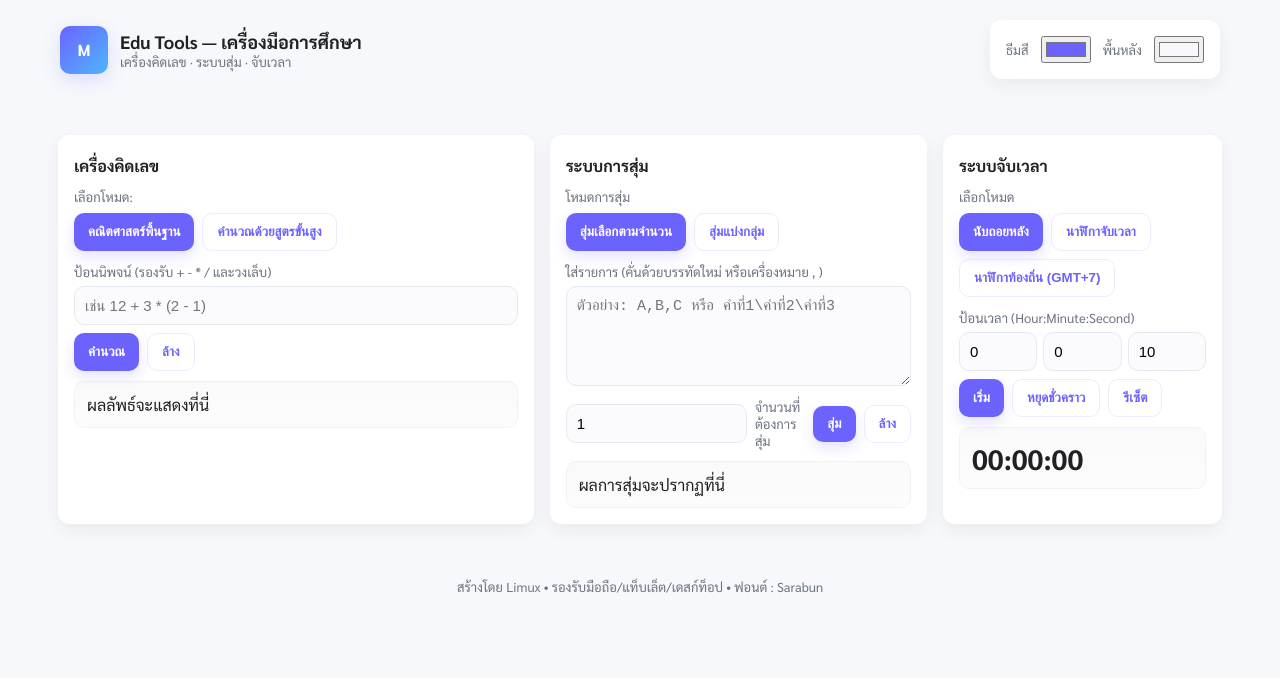
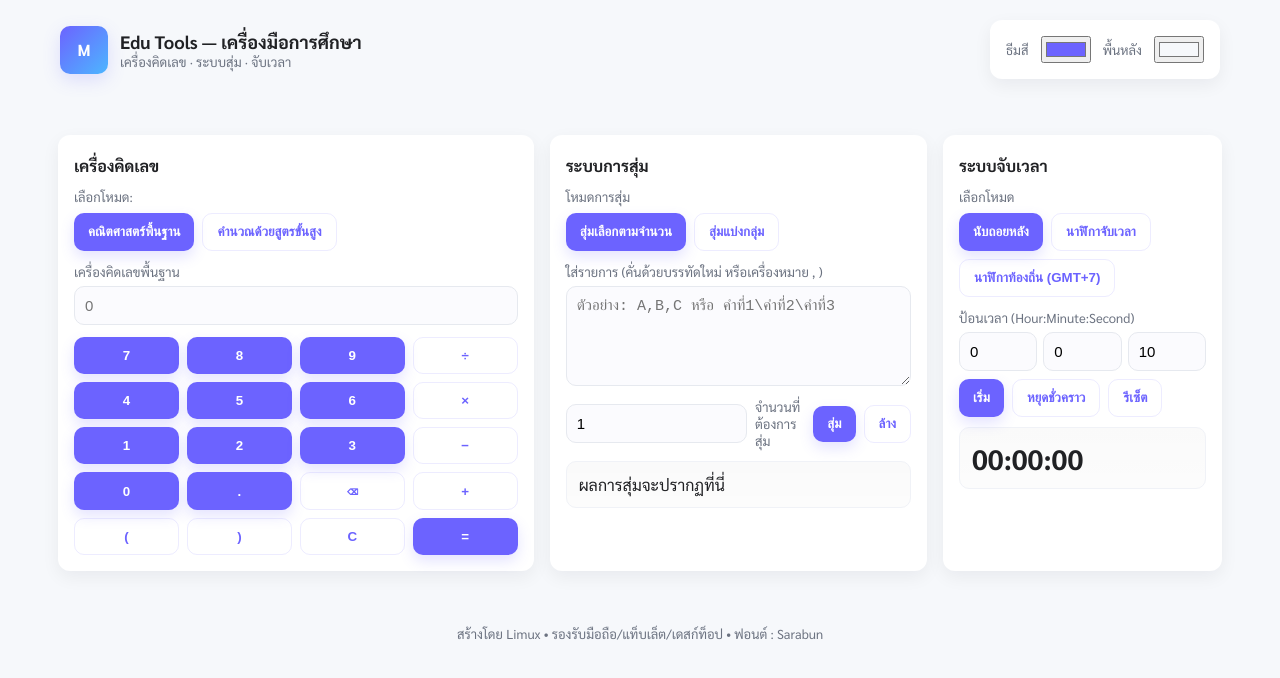
Before and after one commit to China885/EduTools, a plain HTML site: page index.html in a window 1280 px wide. Both pictures are taken after a click on the button "คณิตศาสตร์พื้นฐาน". Drawn offline with Linux system fonts and the light colour scheme.

Commit message:
Update index.html

```diff
--- a/index.html
+++ b/index.html
@@ -127,15 +127,66 @@
 
     <div id="calculator" style="margin-top:12px">
       <!-- Basic mode UI -->
-      <div id="calc-basic" style="margin-top:10px;">
-        <label>ป้อนนิพจน์ (รองรับ + - * / และวงเล็บ)</label>
-        <input id="basicExpr" type="text" placeholder="เช่น 12 + 3 * (2 - 1)" />
-        <div style="margin-top:8px;display:flex;gap:8px;">
-          <button class="btn" id="calc-basic-eval">คำนวณ</button>
-          <button class="btn ghost" id="calc-basic-clear">ล้าง</button>
-        </div>
-        <div style="margin-top:10px" class="output" id="basicResult">ผลลัพธ์จะแสดงที่นี่</div>
-      </div>
+      <!-- Basic Calculator -->
+<div id="calc-basic" style="margin-top:10px; display:none;">
+  <label>เครื่องคิดเลขพื้นฐาน</label>
+  <input id="basicExpr" type="text" placeholder="0" readonly />
+
+  <!-- keypad -->
+  <div id="calc-keypad" style="margin-top:12px;display:grid;grid-template-columns:repeat(4,1fr);gap:8px;">
+    <button class="btn" data-val="7">7</button>
+    <button class="btn" data-val="8">8</button>
+    <button class="btn" data-val="9">9</button>
+    <button class="btn ghost" data-val="/">÷</button>
+
+    <button class="btn" data-val="4">4</button>
+    <button class="btn" data-val="5">5</button>
+    <button class="btn" data-val="6">6</button>
+    <button class="btn ghost" data-val="*">×</button>
+
+    <button class="btn" data-val="1">1</button>
+    <button class="btn" data-val="2">2</button>
+    <button class="btn" data-val="3">3</button>
+    <button class="btn ghost" data-val="-">−</button>
+
+    <button class="btn" data-val="0">0</button>
+    <button class="btn" data-val=".">.</button>
+    <button class="btn ghost" id="calc-del">⌫</button>
+    <button class="btn ghost" data-val="+">+</button>
+
+    <button class="btn ghost" data-val="(">(</button>
+    <button class="btn ghost" data-val=")">)</button>
+    <button class="btn ghost" id="calc-clear">C</button>
+    <button class="btn" id="calc-eval">=</button>
+  </div>
+</div>
+
+<script>
+  const exprInput = document.getElementById("basicExpr");
+
+  // handle keypad
+  document.querySelectorAll("#calc-keypad button[data-val]").forEach(btn => {
+    btn.addEventListener("click", () => {
+      exprInput.value += btn.dataset.val;
+    });
+  });
+
+  document.getElementById("calc-del").addEventListener("click", () => {
+    exprInput.value = exprInput.value.slice(0, -1);
+  });
+
+  document.getElementById("calc-clear").addEventListener("click", () => {
+    exprInput.value = "";
+  });
+
+  document.getElementById("calc-eval").addEventListener("click", () => {
+    try {
+      exprInput.value = eval(exprInput.value || "0");
+    } catch {
+      exprInput.value = "Error";
+    }
+  });
+</script>
 
       <!-- Advanced mode UI -->
       <div id="calc-adv" style="display:none;margin-top:10px;">
```
